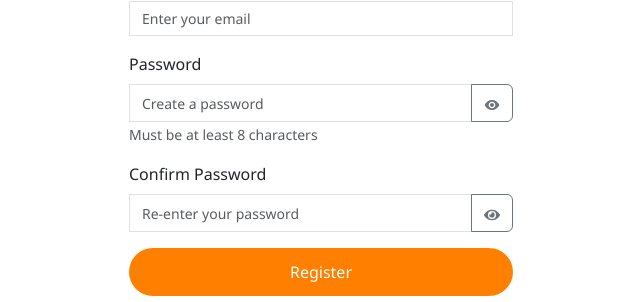
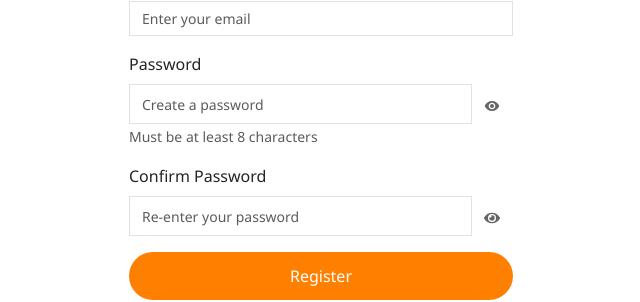
Before and after one commit to Choegyel-Norbu/SDP-fe, a React (Vite) app: page /login in a window 1280 px wide. Both pictures are taken after a click on the element "Register now". Shown: the part 163-465 px from the top of the page, without its empty margins (319-959 px from the left). Built offline with nearby package versions, Linux system fonts and the light colour scheme.

Commit message:
login ui fix

```diff
--- a/src/assets/css/Custom.css
+++ b/src/assets/css/Custom.css
@@ -320,6 +320,11 @@
   height: fit-content;
 }
 
+.eye-btn {
+  color: #666666;
+  background-color: #fff;
+}
+
 .login-container {
   height: 100vh;
   display: flex;
--- a/src/pages/Login.jsx
+++ b/src/pages/Login.jsx
@@ -279,7 +279,7 @@ export default function AuthForm() {
                   />
                   <button
                     type="button"
-                    className="btn btn-outline-secondary eye-btn"
+                    className="eye-btn"
                     onClick={() => setShowPassword(!showPassword)}
                   >
                     {showPassword ? <MdVisibilityOff /> : <MdVisibility />}
@@ -315,7 +315,7 @@ export default function AuthForm() {
                     />
                     <button
                       type="button"
-                      className="btn btn-outline-secondary"
+                      className="eye-btn"
                       onClick={() =>
                         setShowConfirmPassword(!showConfirmPassword)
                       }
```
